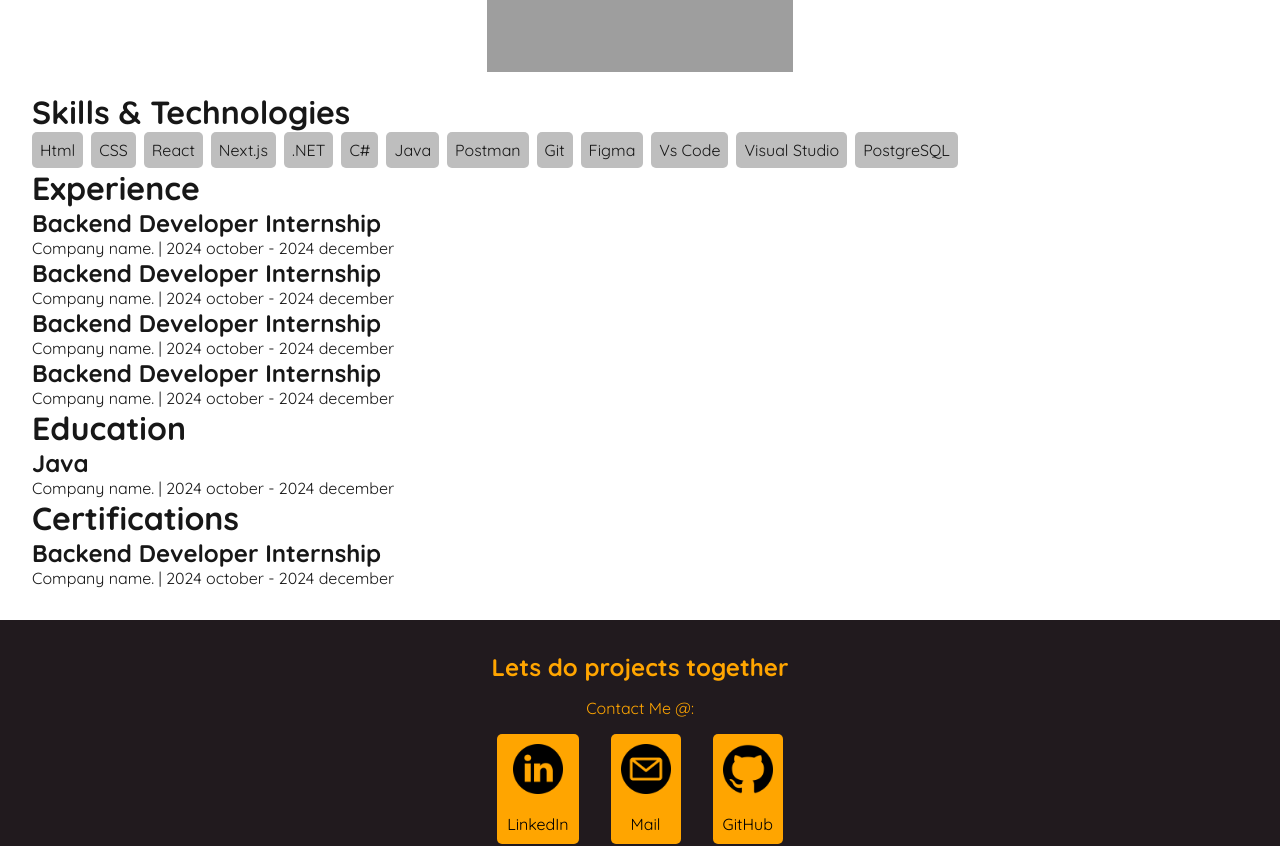
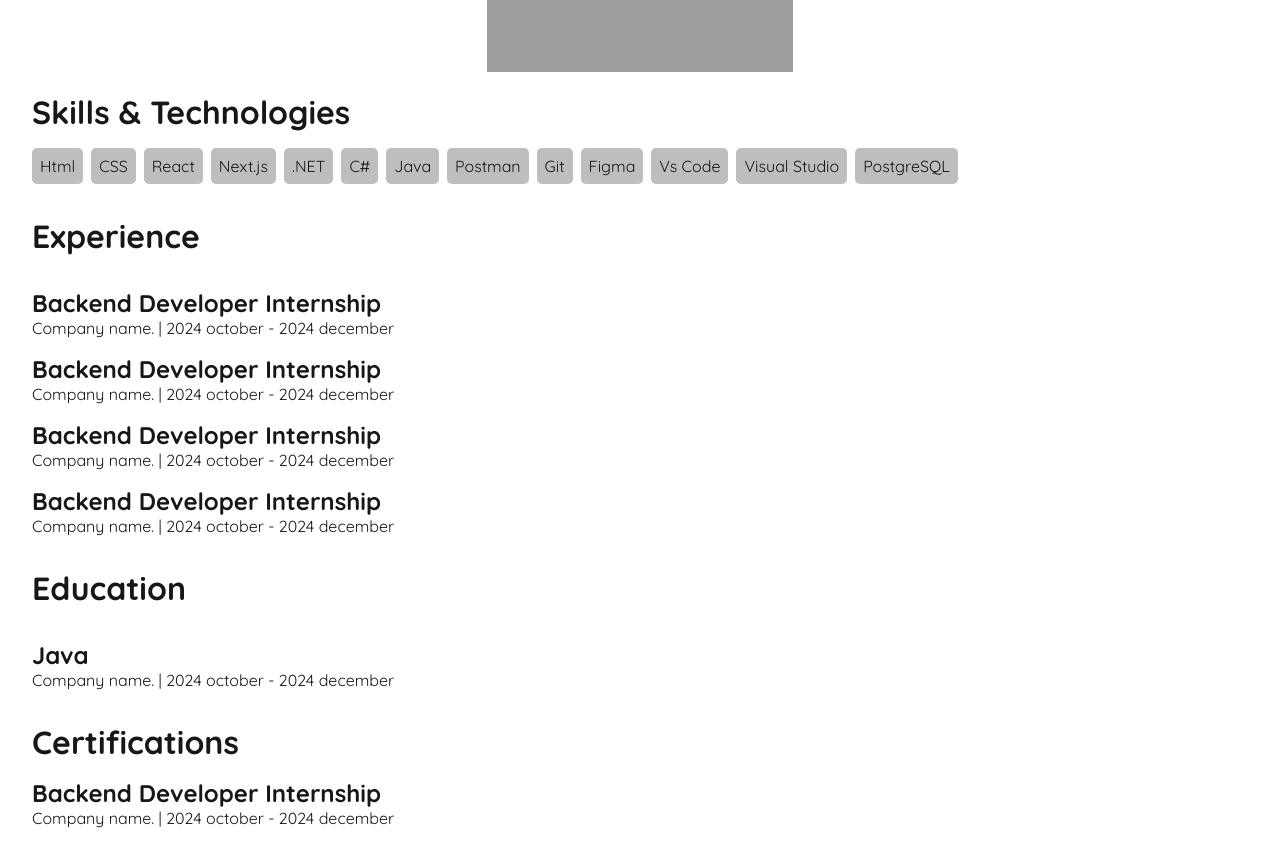
Before and after one commit to SallyResch/portfolio2.0, a Next.js app: page /about in a window 1280 px wide. Shown: the part 660-1506 px from the top of the page. Built offline with nearby package versions, Linux system fonts and the light colour scheme; grey boxes are pictures that could not be loaded.

Commit message:
added css to every section

```diff
--- a/app/about/page.jsx
+++ b/app/about/page.jsx
@@ -21,7 +21,7 @@ export default function about() {
 
       </section>
       <section>
-        <h2>Skills & Technologies</h2>
+        <h2 className={styles.heading}>Skills & Technologies</h2>
         <div className={styles.skillsContainer}>
           <div className={styles.skill}>Html</div>
           <div className={styles.skill}>CSS</div>
@@ -40,7 +40,7 @@ export default function about() {
       </section>
 
       <section className={styles.experienceContainer}>
-        <h2>Experience</h2>
+        <h2 className={styles.heading}>Experience</h2>
         <div className={styles.experiencePart}>
           <div>
           <h3>Backend Developer Internship</h3>
@@ -67,7 +67,7 @@ export default function about() {
         </div>
       </section>
       <section className={styles.educationContainer}>
-        <h2>Education</h2>
+        <h2 className={styles.heading}>Education</h2>
         <div className={styles.educationPart}>
           <div>
           <h3>Java </h3>
--- a/app/about/page.module.css
+++ b/app/about/page.module.css
@@ -17,11 +17,30 @@ padding: 2rem;
     display: flex;
     flex-wrap: wrap;
     gap: 0.5rem;
-  }
-  .skill {
+    margin-bottom: 2rem;
+}
+.skill {
     background-color: rgb(190, 190, 190);
     padding: 0.5rem;
     border-radius: 5px;
     display: inline-block; /* viktigt! */
     width: fit-content;     /* alternativt för säkerhets skull */
-  }
+}
+.experienceContainer {
+    display: flex;
+    flex-direction: column;
+    gap: 1rem;
+    margin-bottom: 2rem;
+}
+.educationContainer {
+    display: flex;
+    flex-direction: column;
+    gap: 1rem;
+    margin-bottom: 2rem;
+}
+.certificationsContainer {
+    display: flex;
+    flex-direction: column;
+    gap: 1rem;
+    margin-bottom: 2rem;
+}
```
